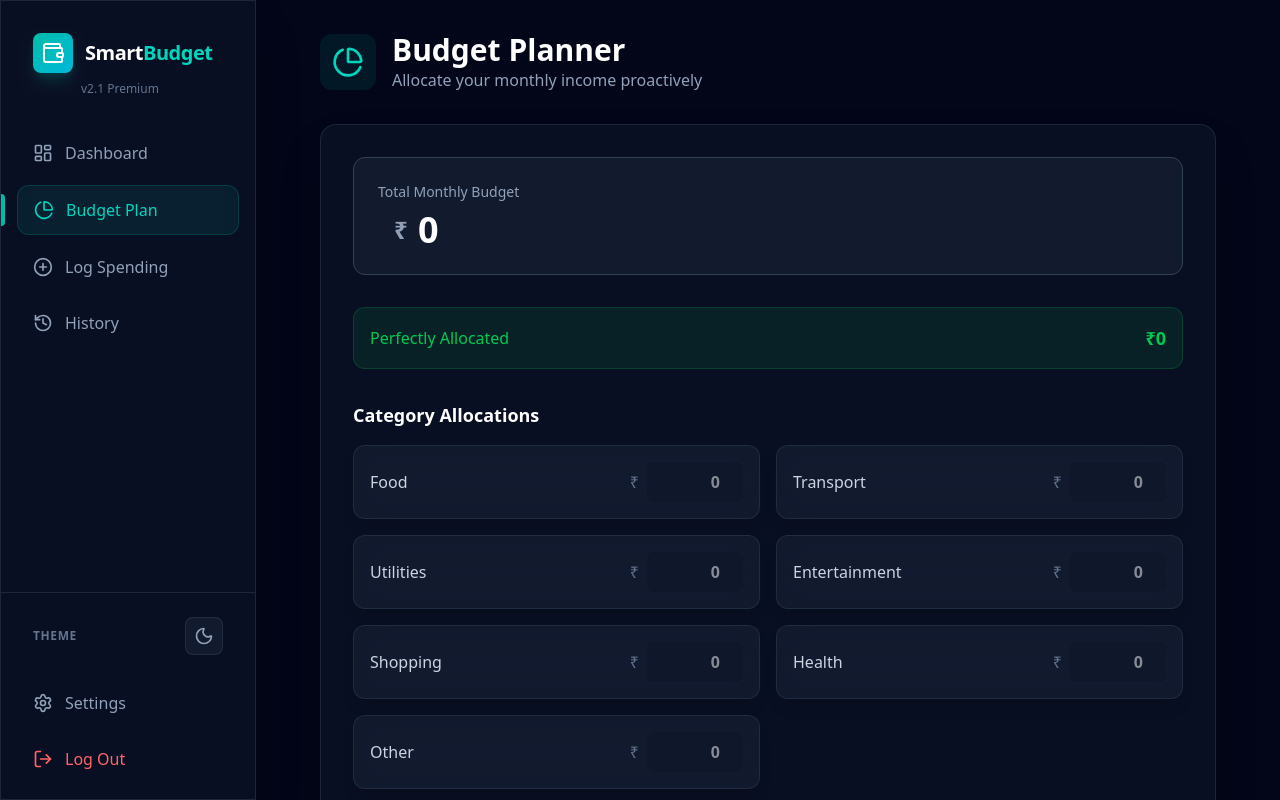
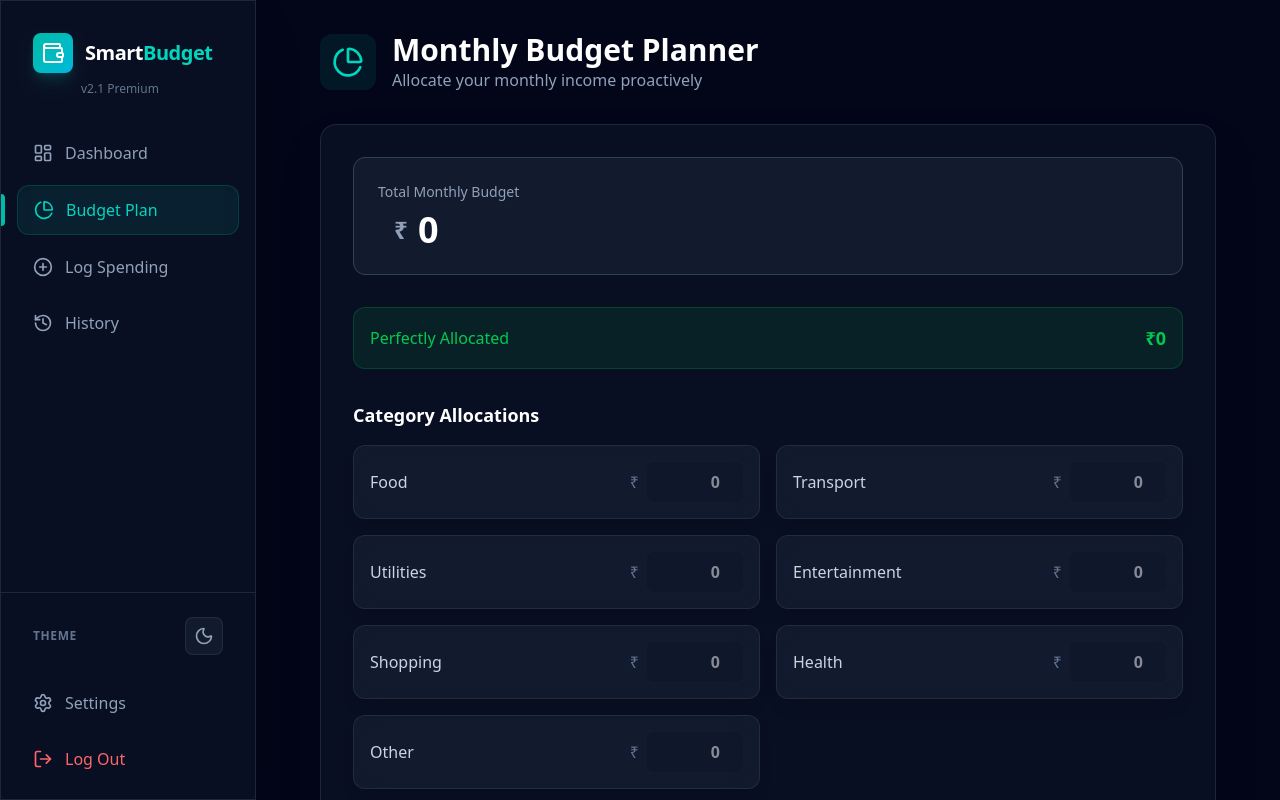
Before and after one commit to Srinivas8985/SmartBudgetPlanner, a React (Vite) app: page /plan in a window 1280 px wide. Shown: the top 800 px of the page. Built offline with nearby package versions, Linux system fonts and the light colour scheme; no server answers; sample sign-in values are in the browser's storage.

Commit message:
Added clear heading and description to budget planning page

```diff
--- a/src/pages/BudgetPlanning.jsx
+++ b/src/pages/BudgetPlanning.jsx
@@ -64,7 +64,7 @@ const BudgetPlanning = () => {
                     <PieChart className="w-8 h-8" />
                 </div>
                 <div>
-                    <h1 className="text-3xl font-bold text-slate-900 dark:text-white">Budget Planner</h1>
+                    <h1 className="text-3xl font-bold text-slate-900 dark:text-white">Monthly Budget Planner</h1>
                     <p className="text-slate-500 dark:text-slate-400">Allocate your monthly income proactively</p>
                 </div>
             </div>
```
